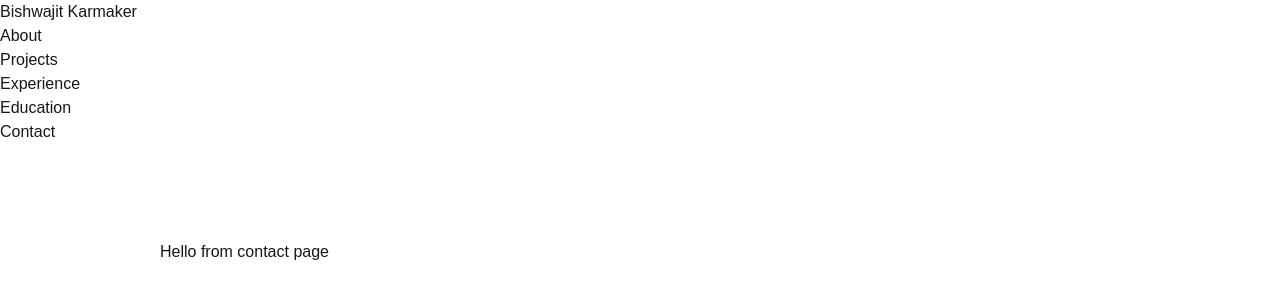
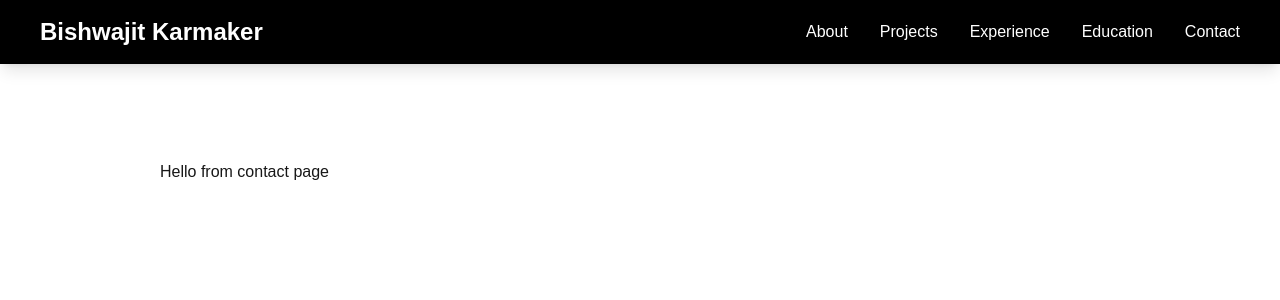
Before and after one commit to Bishwajit93/portfolio-frontend, a Next.js app: page /contact in a window 1280 px wide. Shown: the top 300 px of the page. Built offline with nearby package versions, Linux system fonts and the light colour scheme.

Commit message:
header style change for better navigation

```diff
--- a/src/components/Header.tsx
+++ b/src/components/Header.tsx
@@ -1,32 +1,35 @@
-import Link from "next/link"
+import Link from "next/link";
 
 export default function Header() {
-    return(
-        <header className="header">
-            <nav className="nav-container">
-                <ul className="nav-Desktop">
+    return (
+        <header className="w-full py-4 bg-black text-white shadow-lg">
+            <nav className="container mx-auto flex justify-between items-center px-10">
+                {/* Logo / Name on the left */}
+                <div className="text-2xl font-bold nav-logo">
+                    <Link href="/" className="hover:underline nav-logo-link">
+                        Bishwajit Karmaker
+                    </Link>
+                </div>
+
+                {/* Nav links on the right */}
+                <ul className="flex space-x-8 nav-list">
                     <li className="nav-item">
-                        <Link href="/" className="logo" >
-                            Bishwajit Karmaker
-                        </Link>
+                        <Link href="/" className="nav-link hover:underline">About</Link>
                     </li>
                     <li className="nav-item">
-                        <Link href="/" className="nav-link">About</Link>
+                        <Link href="/projects" className="nav-link hover:underline">Projects</Link>
                     </li>
                     <li className="nav-item">
-                        <Link href="/projects" className="nav-link">Projects</Link>
+                        <Link href="/experience" className="nav-link hover:underline">Experience</Link>
                     </li>
                     <li className="nav-item">
-                        <Link href="/experience" className="nav-link">Experience</Link>
+                        <Link href="/education" className="nav-link hover:underline">Education</Link>
                     </li>
                     <li className="nav-item">
-                        <Link href="/education" className="nav-link">Education</Link>
-                    </li>
-                    <li className="nav-item">
-                        <Link href="/contact" className="nav-link">Contact</Link>
+                        <Link href="/contact" className="nav-link hover:underline">Contact</Link>
                     </li>
                 </ul>
             </nav>
         </header>
-    )
+    );
 }
```
